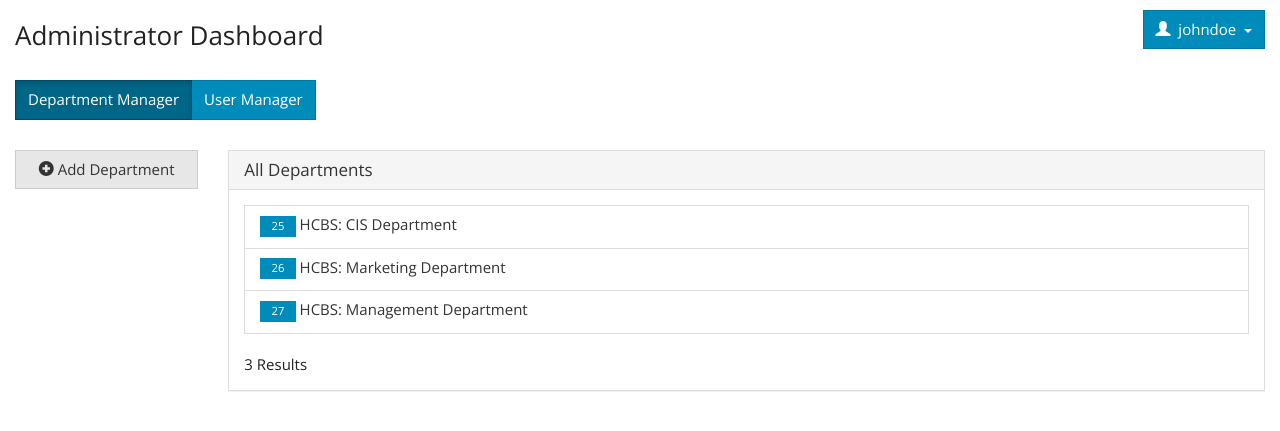
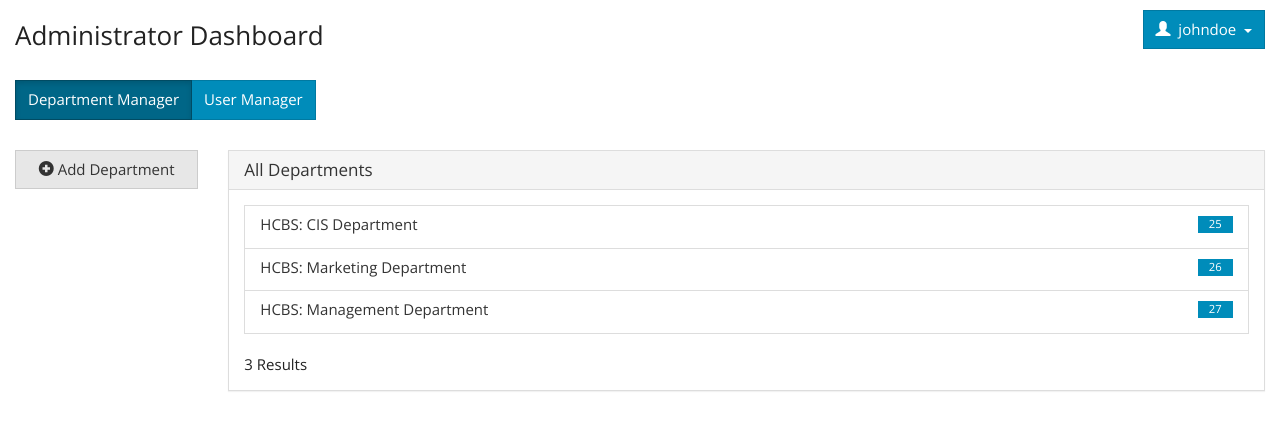
Before and after one commit to nathanfrancy/kiosk, a PHP site: page /home.php in a window 1280 px wide. Shown: the top 431 px of the page. Run offline with PHP 8.4, Linux system fonts and the light colour scheme; a user stored in the database is signed in; data comes from the database, SQL or seed files in the repository.

Commit message:
add user functionality

```diff
--- a/home-admin.php
+++ b/home-admin.php
@@ -57,7 +57,7 @@
                                     $departmentList = "<div class='list-group' id='list-department'>";
                                     $counter = 0;
                                     foreach($departments as $department) {
-                                        $departmentList .= "<a class='list-group-item list-department-item' href='#' departmentid='" . $department->id . "'><h5 class='list-group-item-heading'><span class='label label-primary'>". $department->id ."</span> ". $department->name ."</h5></a>";
+                                        $departmentList .= "<a class='list-group-item list-department-item' href='#' departmentid='" . $department->id . "'><h5 class='list-group-item-heading'><span class='label label-primary pull-right'>". $department->id ."</span> ". $department->name ."</h5></a>";
                                         $counter++;
                                     }
                                     $departmentList .= "</div>" . $counter . " Results";
@@ -86,7 +86,7 @@
                                     $userList = "<div class='list-group' id='list-user'>";
                                     $counter = 0;
                                     foreach($users as $user) {
-                                        $userList .= "<a class='list-group-item list-user-item' href='#' userid='" . $user->id . "'><h5 class='list-group-item-heading'><span class='label label-primary'>". $user->id ."</span> ". $user->nicename ."</h5></a>";
+                                        $userList .= "<a class='list-group-item list-user-item' href='#' userid='" . $user->id . "'><h5 class='list-group-item-heading'><span class='label label-primary pull-right'>". $user->id ."</span> ". $user->nicename ."&nbsp;<small>" . $user->username . "</small></h5></a>";
                                         $counter++;
                                     }
                                     $userList .= "</div>" . $counter . " Results";
--- a/js/administrator.js
+++ b/js/administrator.js
@@ -84,7 +84,7 @@ $("#deleteDepartmentButton").click(function(e) {
 });
 
 function appendDepartment(department) {
-    $("<a class='list-group-item list-department-item' href='#' style='display: block;' departmentid='" + department.id + "'><h5 class='list-group-item-heading'><span class='label label-primary'>" + department.id + "</span> " + department.name + "</h5></a>")
+    $("<a class='list-group-item list-department-item' href='#' style='display: block;' departmentid='" + department.id + "'><h5 class='list-group-item-heading'><span class='label label-primary pull-right'>" + department.id + "</span> " + department.name + "</h5></a>")
     .hide().appendTo("#list-department").slideDown();
 }
 
@@ -163,7 +163,7 @@ $("#addUserButton").click(function(e) {
 });
 
 function appendUser(user) {
-    $("<a class='list-group-item list-department-item' href='#' style='display: block;' userid='" + user.id + "'><h5 class='list-group-item-heading'><span class='label label-primary'>" + user.id + "</span> " + user.nicename + "</h5></a>")
+    $("<a class='list-group-item list-department-item' href='#' style='display: block;' userid='" + user.id + "'><h5 class='list-group-item-heading'><span class='label label-primary pull-right'>" + user.id + "</span> " + user.nicename + "<small>" + user.username + "</small></h5></a>")
     .hide().appendTo("#list-user").slideDown();
 }
 
```
Also changed, not shown: scripts/controller_administrator.php (+11 -0 lines).
